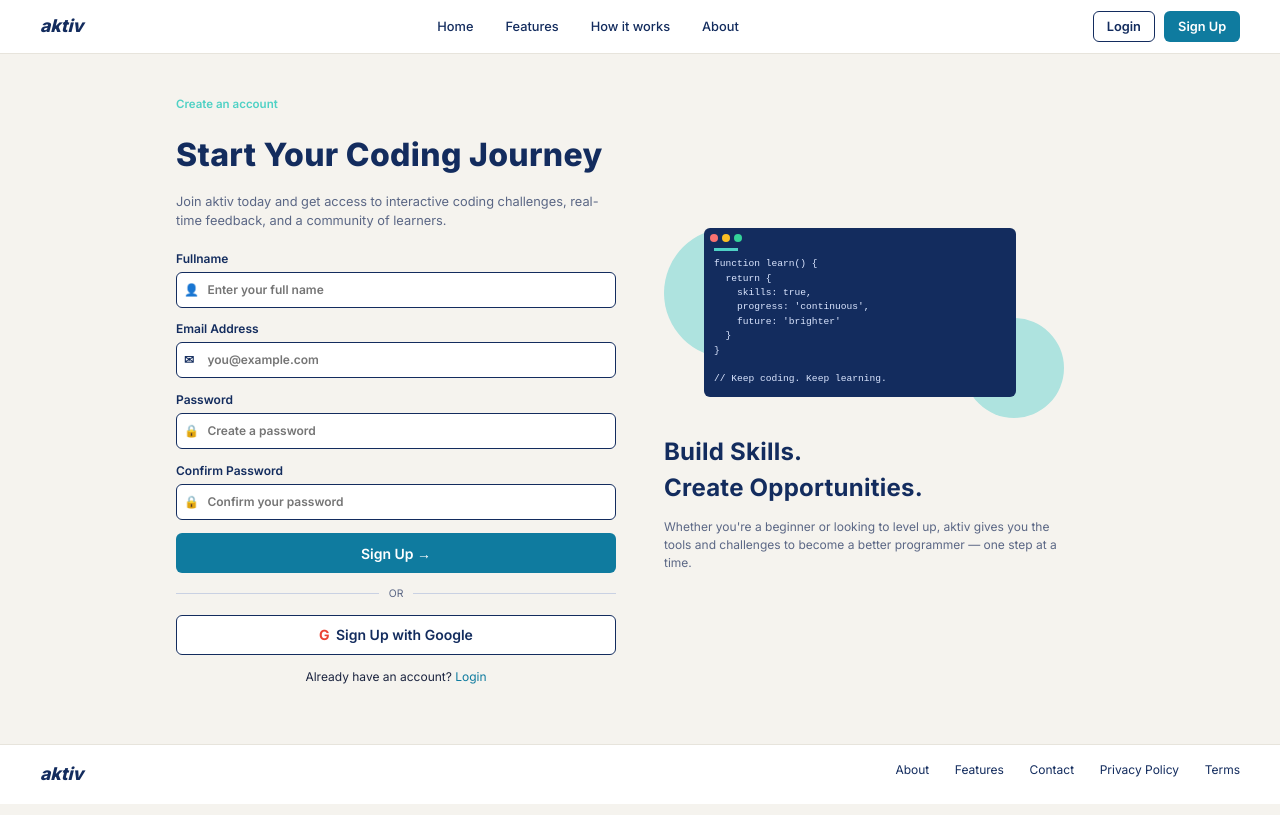
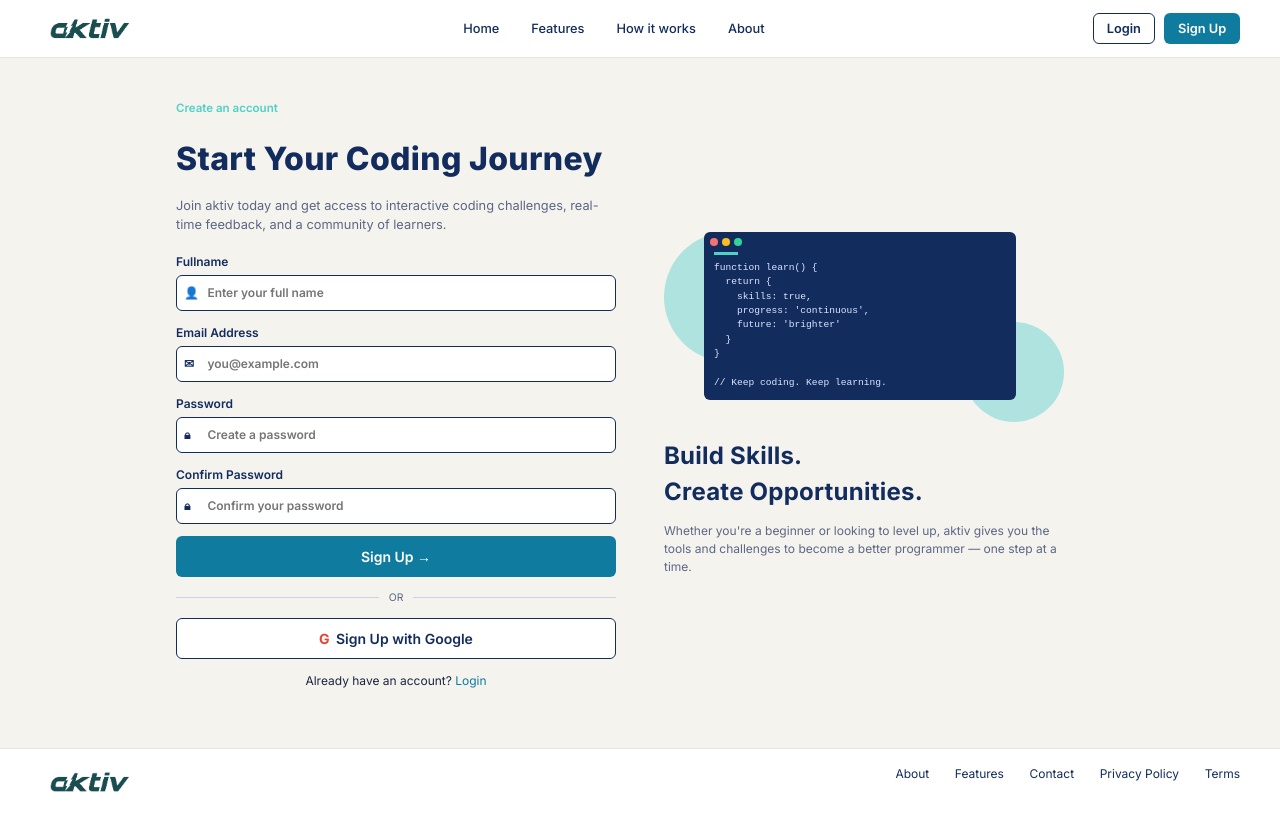
Before and after one commit to febieannn/aktiv-webapp, a React (Vite) app in the folder Client/: page /signup in a window 1280 px wide. Built offline with nearby package versions, Linux system fonts and the light colour scheme; no server answers.

Commit message:
update namann

```diff
--- a/Client/src/App.jsx
+++ b/Client/src/App.jsx
@@ -15,7 +15,7 @@ const Private = ({ children }) => (getToken() ? children : <Navigate to="/login"
 function PublicNav() {
   return (
     <header className="nav">
-      <Link to="/" className="logo">aktiv</Link>
+      <img src="/aktiv.png" alt="Aktiv Logo" width="95" />
       <nav className="nav-links">
         <a href="/#top">Home</a>
         <a href="/#features">Features</a>
@@ -34,7 +34,7 @@ function PublicNav() {
 function AppNav() {
   return (
     <header className="nav">
-      <Link to="/home" className="logo">aktiv</Link>
+     <img src="/aktiv.png" alt="Aktiv Logo" width="95" />
       <nav className="nav-links">
         <NavLink to="/home">Home</NavLink>
         <NavLink to="/activities">Activities</NavLink>
@@ -42,9 +42,8 @@ function AppNav() {
         <a href="/home#how-it-works">How it works</a>
       </nav>
       <div className="nav-actions">
-        <button className="icon-btn" aria-label="Notifications">🔔</button>
         <Link to="/settings" className="user-chip">
-          <span className="avatar sm">JD</span> Username
+         Settings
         </Link>
       </div>
     </header>
@@ -54,7 +53,7 @@ function AppNav() {
 function Footer() {
   return (
     <footer className="footer">
-      <span className="logo">aktiv</span>
+      <img src="/aktiv.png" alt="Aktiv Logo" width="95" />
       <nav>
         <a href="#">About</a><a href="#">Features</a><a href="#">Contact</a>
         <a href="#">Privacy Policy</a><a href="#">Terms</a>
--- a/Client/src/commpoents/login.jsx
+++ b/Client/src/commpoents/login.jsx
@@ -72,7 +72,7 @@ export default function Login() {
         <p className="muted">Log in to continue your coding journey and keep building your skills with aktiv.</p>
 
         <Field label="Email Address" icon="✉" type="email" placeholder="Enter your email" value={form.email} onChange={set("email")} required />
-        <Field label="Password" icon="🔒" type="password" placeholder="Enter your password" value={form.password} onChange={set("password")} required />
+        <Field label="Password" icon="🔒︎" type="password" placeholder="Enter your password" value={form.password} onChange={set("password")} required />
         <a href="#" className="forgot">Forgot Password?</a>
 
         {error && <p className="error" role="alert">{error}</p>}
--- a/Client/src/commpoents/signup.jsx
+++ b/Client/src/commpoents/signup.jsx
@@ -30,8 +30,8 @@ export default function Signup() {
 
         <Field label="Fullname" icon="👤" placeholder="Enter your full name" value={f.name} onChange={set("name")} required />
         <Field label="Email Address" icon="✉" type="email" placeholder="you@example.com" value={f.email} onChange={set("email")} required />
-        <Field label="Password" icon="🔒" type="password" placeholder="Create a password" value={f.password} onChange={set("password")} required minLength={8} />
-        <Field label="Confirm Password" icon="🔒" type="password" placeholder="Confirm your password" value={f.confirm} onChange={set("confirm")} required />
+        <Field label="Password" icon="🔒︎" type="password" placeholder="Create a password" value={f.password} onChange={set("password")} required minLength={8} />
+        <Field label="Confirm Password" icon="🔒︎" type="password" placeholder="Confirm your password" value={f.confirm} onChange={set("confirm")} required />
         {error && <p className="error" role="alert">{error}</p>}
 
         <button className="btn btn-primary btn-block">Sign Up →</button>
--- a/Client/src/pages/Activity.jsx
+++ b/Client/src/pages/Activity.jsx
@@ -85,7 +85,7 @@ export default function Activity() {
             </div>
           ) : (
             <div className="hint-empty">
-              <span aria-hidden="true">🙈</span>
+              <span aria-hidden="true"></span>
               <strong>Hints are hidden</strong>
               <p>Try it on your own first. Turn the switch on if you get stuck.</p>
             </div>
```
Also changed, not shown: Client/public/aktiv.png (added).
